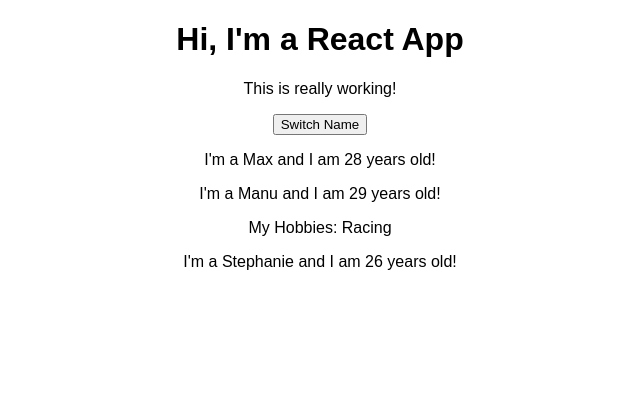
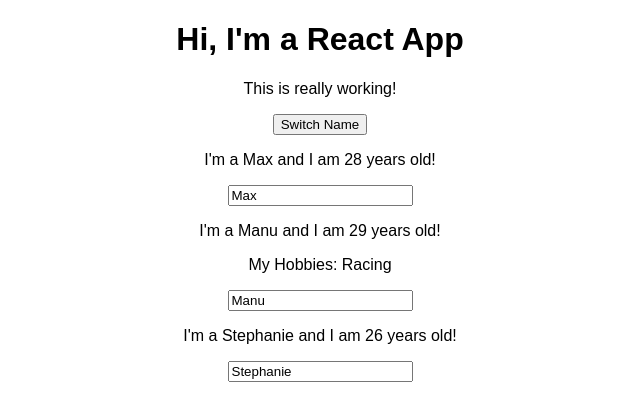
Before and after one commit to synnea/react-practice, a React (Create React App) app: page / in a window 1280 px wide. Shown: the top 420 px of the page, without its empty margins (320-960 px from the left). Built offline with nearby package versions, Linux system fonts and the light colour scheme.

Commit message:
lesson 47

```diff
--- a/src/App.js
+++ b/src/App.js
@@ -12,12 +12,22 @@ class App extends Component {
     otherState: 'some other value'
   };
 
-  switchNameHandler = () => {
+  switchNameHandler = (newName) => {
     // console.log('Was clicked!');
     // DON'T DO THIS: this.state.persons[0].name = 'Maximilian';
     this.setState({
       persons: [
-        { name: 'Maximilian', age: 28 },
+        { name: newName, age: 28 },
+        { name: 'Manu', age: 29 },
+        { name: 'Stephanie', age: 27 }
+      ]
+    });
+  };
+
+  nameChangHandler = (event) => {
+    this.setState({
+      persons: [
+        { name: event.target.value, age: 28 },
         { name: 'Manu', age: 29 },
         { name: 'Stephanie', age: 27 }
       ]
@@ -29,14 +39,16 @@ class App extends Component {
       <div className="App">
         <h1>Hi, I'm a React App</h1>
         <p>This is really working!</p>
-        <button onClick={this.switchNameHandler}>Switch Name</button>
+        <button onClick={this.switchNameHandler.bind(this, 'Jennifer')}>Switch Name</button>
         <Person
           name={this.state.persons[0].name}
           age={this.state.persons[0].age}
+          changed = {this.nameChangHandler}
         />
         <Person
           name={this.state.persons[1].name}
           age={this.state.persons[1].age}
+          click = {this.switchNameHandler.bind(this, 'Tiffany')}
         >
           My Hobbies: Racing
         </Person>
--- a/src/Person/Person.js
+++ b/src/Person/Person.js
@@ -3,10 +3,10 @@ import React from 'react';
 const person = (props) => {
     return (
         <div>
-            <p>I'm a {props.name} and I am {props.age} years old!</p>
+            <p onClick={props.click}>I'm a {props.name} and I am {props.age} years old!</p>
             <p>{props.children}</p>
+            <input type="text" onChange={props.changed} value={props.name} />
             </div>
-
     )
 };
 
```
